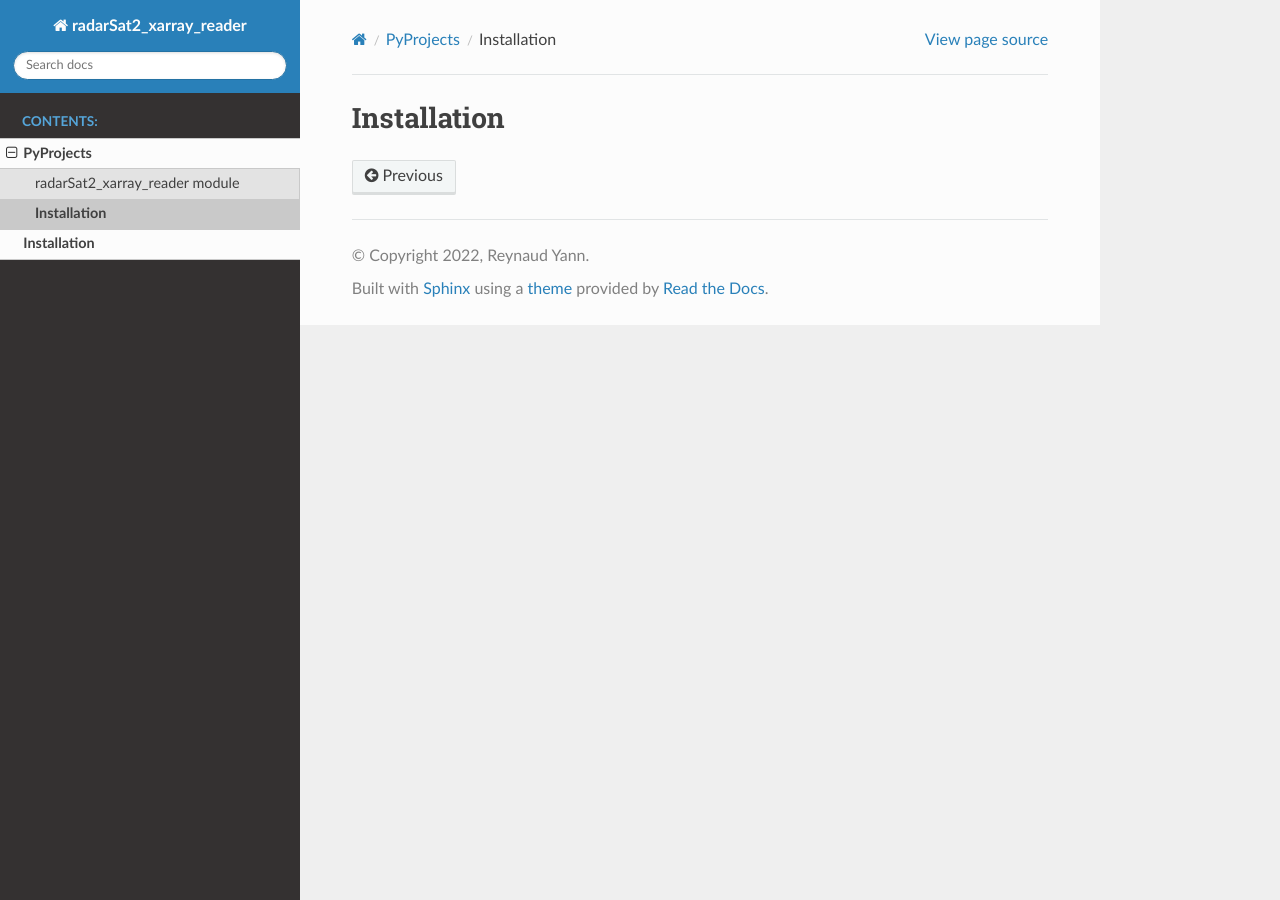
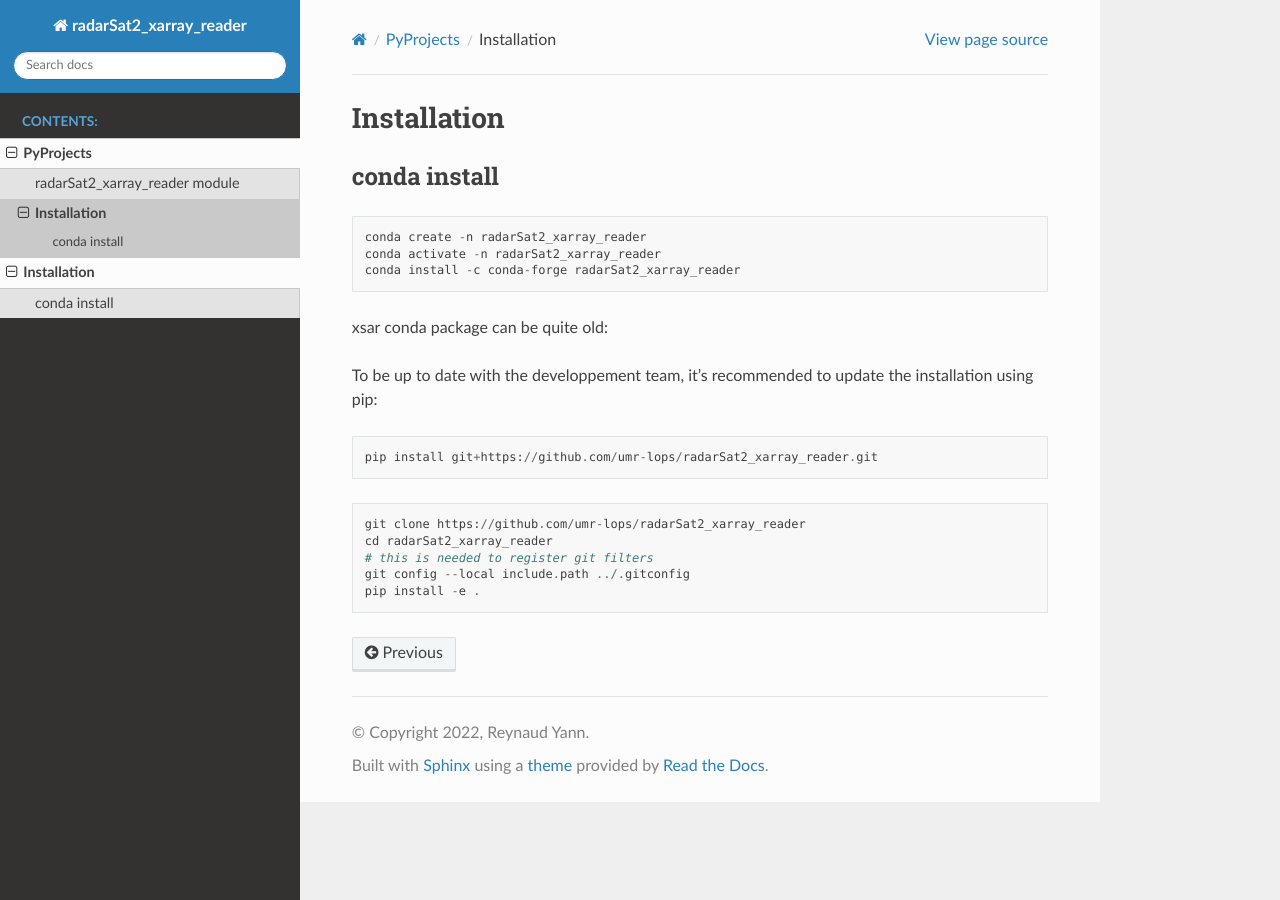
Before and after one commit to umr-lops/xradarsat2, a Sphinx documentation site: the page built from PyProjects/docs/Installation.rst, in a window 1280 px wide. Built offline with Sphinx 7.4.7 and the Read the Docs theme 2.0.0, drawn with Linux system fonts in a browser that asks for light colours.

Commit message:
first try for packaging repo

```diff
--- a/PyProjects/docs/Installation.rst
+++ b/PyProjects/docs/Installation.rst
@@ -1,2 +1,31 @@
+************
 Installation
-============
+************
+
+conda install
+#############
+
+.. code-block::
+
+    conda create -n radarSat2_xarray_reader
+    conda activate -n radarSat2_xarray_reader
+    conda install -c conda-forge radarSat2_xarray_reader
+
+xsar conda package can be quite old:
+
+To be up to date with the developpement team, it's recommended to update the installation using pip:
+
+.. code-block::
+
+    pip install git+https://github.com/umr-lops/radarSat2_xarray_reader.git
+
+.. code-block::
+
+    git clone https://github.com/umr-lops/radarSat2_xarray_reader
+    cd radarSat2_xarray_reader
+    # this is needed to register git filters
+    git config --local include.path ../.gitconfig
+    pip install -e .
+
+
+.. _conda: https://docs.anaconda.com/anaconda/install/
```
